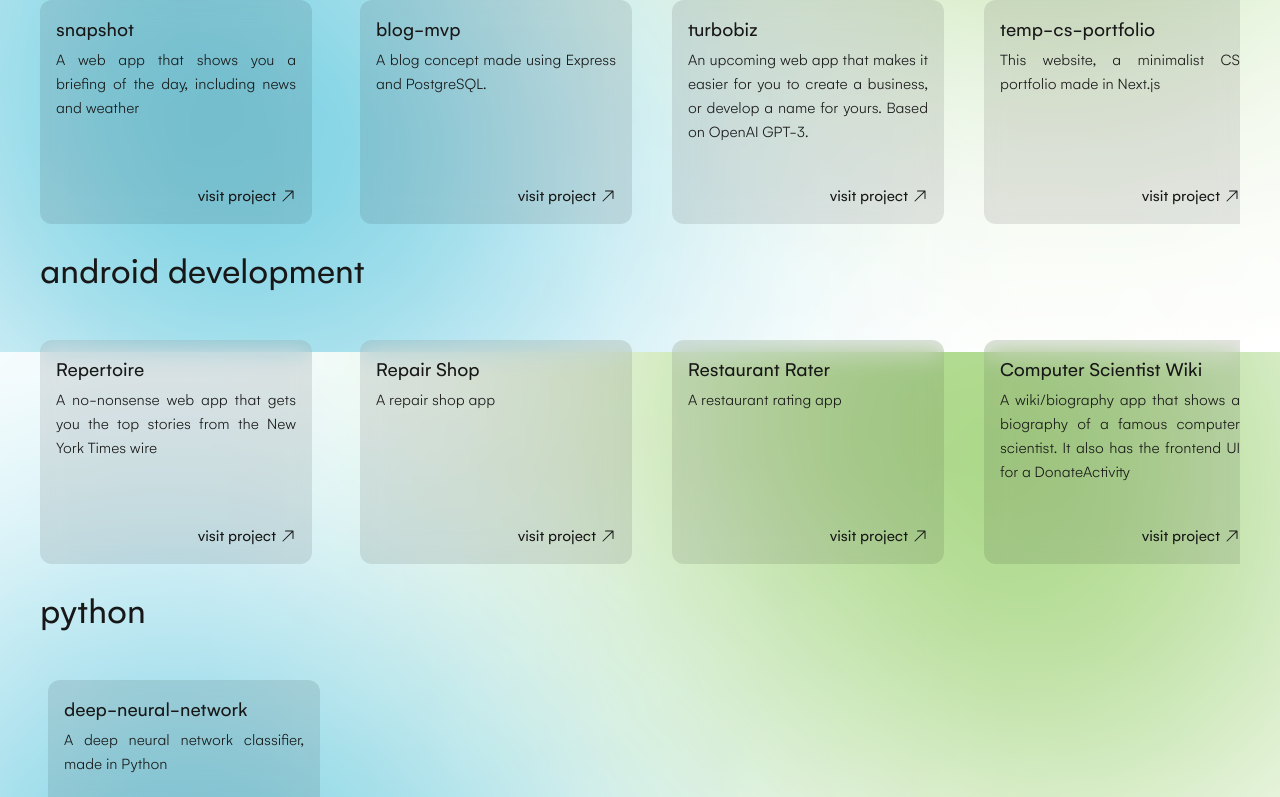
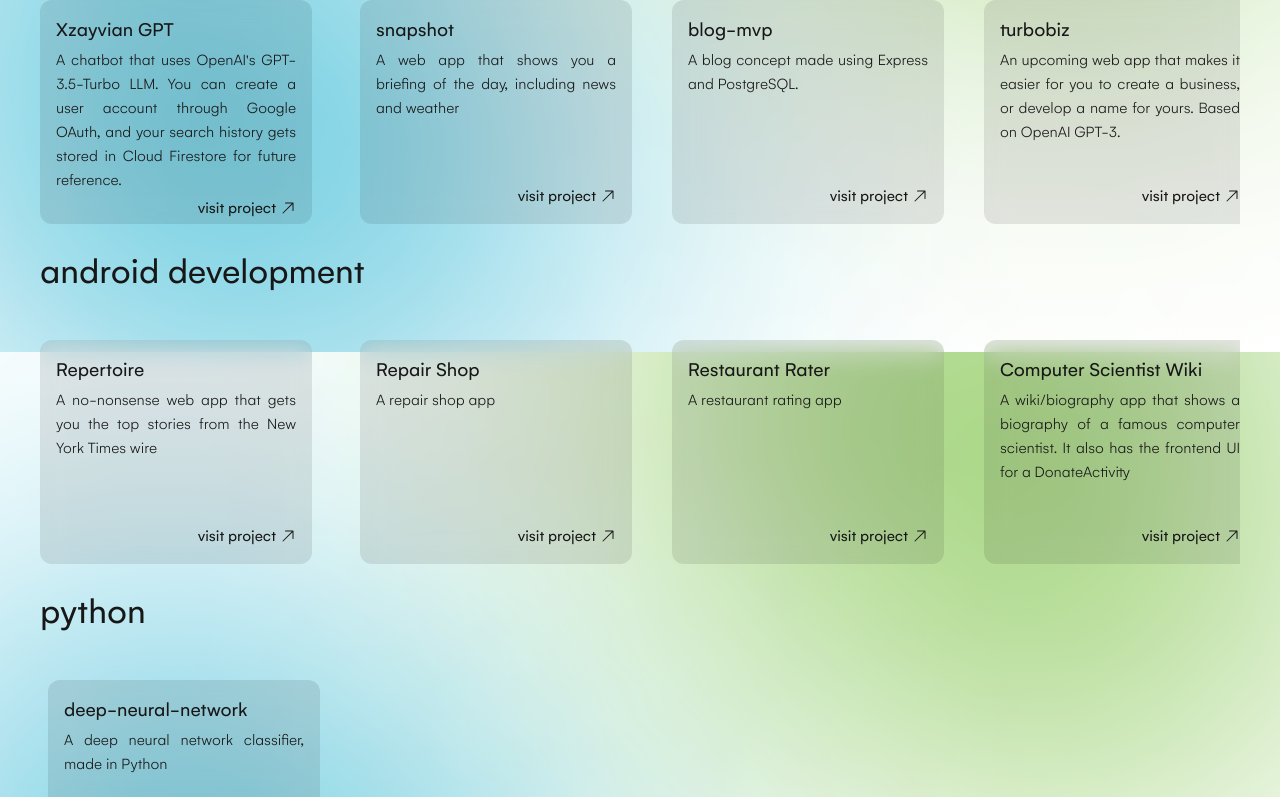
Before and after one commit to csvidit/temp-cs-portfolio, a Next.js app: page / in a window 1280 px wide. Shown: the part 2976-3773 px from the top of the page. Built offline with nearby package versions, Linux system fonts and the light colour scheme.

Commit message:
added a project

```diff
--- a/package.json
+++ b/package.json
@@ -14,6 +14,7 @@
     "@types/node": "18.14.1",
     "@types/react": "18.0.28",
     "@types/react-dom": "18.0.11",
+    "daisyui": "^2.51.3",
     "eslint": "8.34.0",
     "eslint-config-next": "13.2.1",
     "firebase": "^9.17.1",
--- a/src/pages/index.tsx
+++ b/src/pages/index.tsx
@@ -53,6 +53,11 @@
           <h2 className="text-4xl lg:text-6xl mt-10">Projects</h2>
           <h2 className="text-2xl lg:text-4xl mt-5">web development</h2>
           <CardsContainer>
+            <Card label="Xzayvian GPT" href="https://xz.viditkhandelwal.com">
+              A chatbot that uses OpenAI&apos;s GPT-3.5-Turbo LLM. You can
+              create a user account through Google OAuth, and your search
+              history gets stored in Cloud Firestore for future reference.
+            </Card>
             <Card label="snapshot" href="https://snapshot.viditkhandelwal.com">
               A web app that shows you a briefing of the day, including news and
               weather
--- a/tailwind.config.js
+++ b/tailwind.config.js
@@ -4,5 +4,5 @@
   theme: {
     extend: {},
   },
-  plugins: [],
+  plugins: [require("daisyui")],
 }
```
Also changed, not shown: 1 other file (tests, documents, lock files or other folders).
